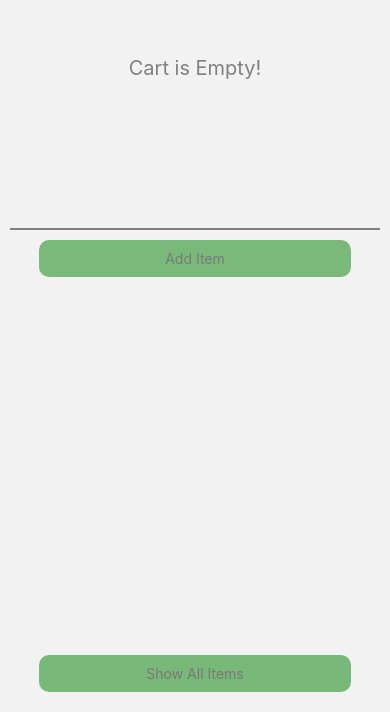
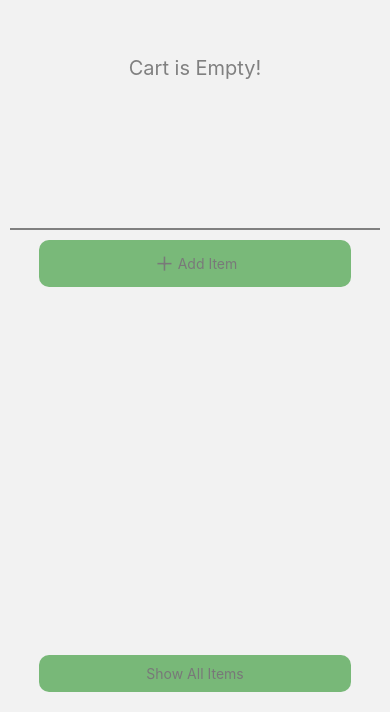
Before and after one commit to Irfanwani/foodcart, a React Native app: screen / in a window 390 px wide. Shown: the part 132-844 px from the top of the page. Built offline with nearby package versions, Linux system fonts and the light colour scheme.

Commit message:
added add icon

```diff
--- a/src/components/ListComponents.tsx
+++ b/src/components/ListComponents.tsx
@@ -5,6 +5,8 @@ import {
   TouchableOpacity,
 } from "react-native";
 import styles from "../styles";
+
+import Ionicons from "@expo/vector-icons/Ionicons";
 
 export const Listempty: FC = () => {
   return (
@@ -27,6 +29,7 @@ export const Listfooter: FC<lfprops> = ({ onPress, disabled }) => {
         onPress={onPress}
         style={disabled ? styles.additem_disabled : styles.additem}
       >
+        <Ionicons name='add' size={25} />
         <Text>Add Item</Text>
       </TouchableOpacity>
     </View>
--- a/src/styles.ts
+++ b/src/styles.ts
@@ -34,6 +34,8 @@ const styles = StyleSheet.create({
     fontSize: 20,
   },
   additem: {
+    flexDirection: "row",
+    justifyContent: "center",
     width: "80%",
     backgroundColor: "green",
     alignItems: "center",
@@ -44,6 +46,8 @@ const styles = StyleSheet.create({
   },
 
   additem_disabled: {
+    flexDirection: "row",
+    justifyContent: "center",
     width: "80%",
     backgroundColor: "grey",
     alignItems: "center",
```
